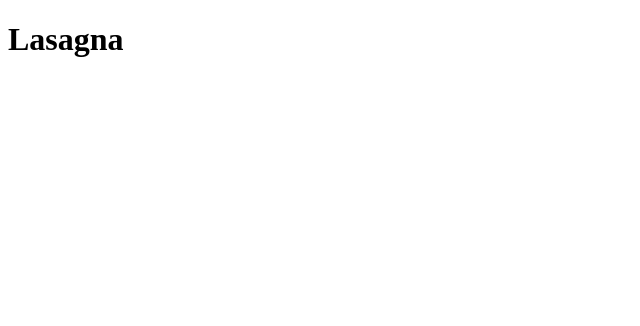
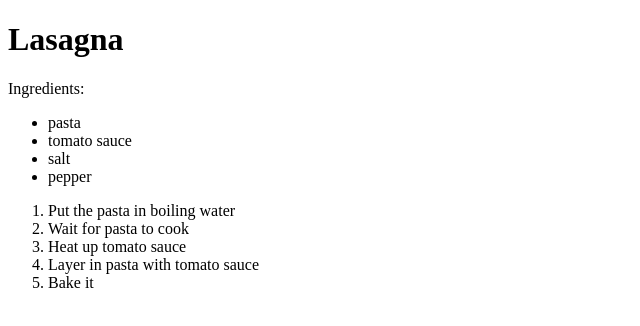
Before and after one commit to areddlapalli/odin_recipes, a plain HTML site: page recipes/lasagna.html in a window 1280 px wide. Shown: the whole page, without its empty margins (0-640 px from the left). Drawn offline with Linux system fonts and the light colour scheme.

Commit message:
populated lasagna.html

```diff
--- a/recipes/lasagna.html
+++ b/recipes/lasagna.html
@@ -7,5 +7,21 @@
 </head>
 <body>
   <h1>Lasagna</h1>
+
+  <p>Ingredients:</p>
+  <ul>
+    <li>pasta</li>
+    <li>tomato sauce</li>
+    <li>salt</li>
+    <li>pepper</li>
+  </ul>
+
+  <ol>
+    <li>Put the pasta in boiling water</li>
+    <li>Wait for pasta to cook</li>
+    <li>Heat up tomato sauce</li>
+    <li>Layer in pasta with tomato sauce</li>
+    <li>Bake it</li>
+  </ol>
 </body>
 </html>
```
Also changed, not shown: index.html (added, +13 -0 lines).
